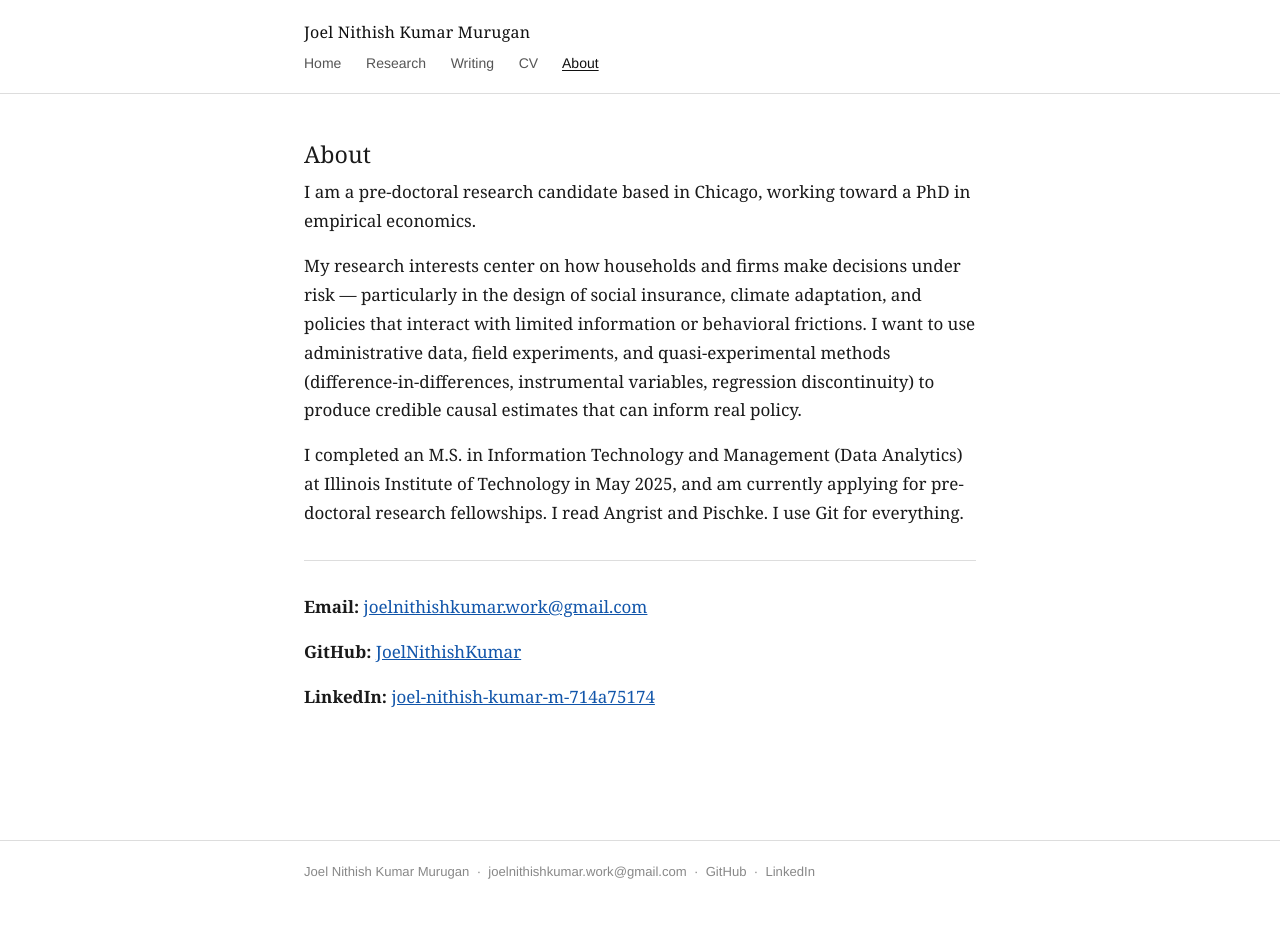
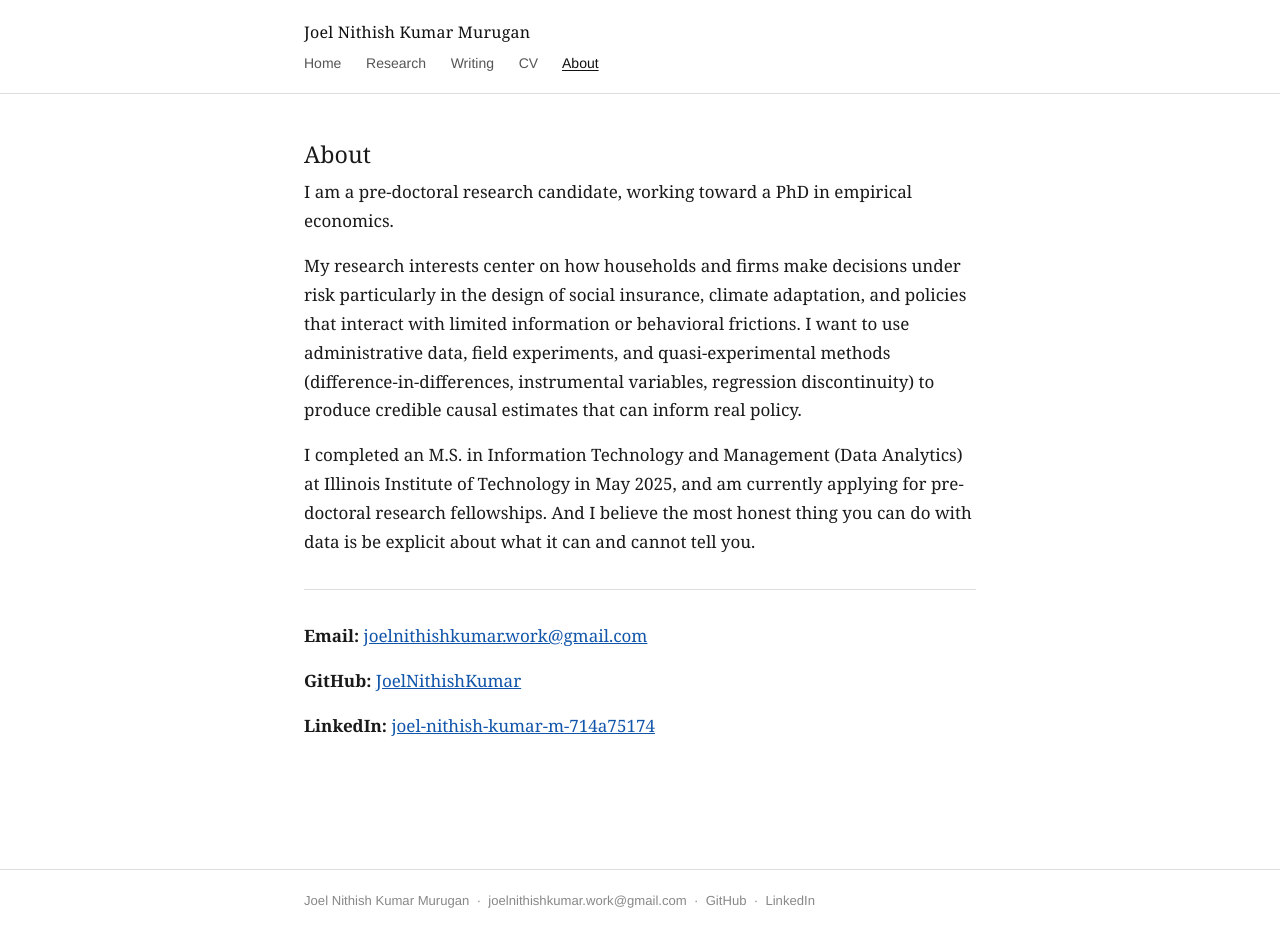
Before and after one commit to JoelNithishKumar/research, a Jekyll site: the page built from about.md, in a window 1280 px wide. Built offline with Jekyll 4.4.1, drawn with Linux system fonts in a browser that asks for light colours; before the commit the page ends 905 px from its top, so only the background shows below that.

Commit message:
Update about.md

```diff
--- a/about.md
+++ b/about.md
@@ -3,11 +3,11 @@ layout: page
 title: About
 ---
 
-I am a pre-doctoral research candidate based in Chicago, working toward a PhD in empirical economics.
+I am a pre-doctoral research candidate, working toward a PhD in empirical economics.
 
-My research interests center on how households and firms make decisions under risk — particularly in the design of social insurance, climate adaptation, and policies that interact with limited information or behavioral frictions. I want to use administrative data, field experiments, and quasi-experimental methods (difference-in-differences, instrumental variables, regression discontinuity) to produce credible causal estimates that can inform real policy.
+My research interests center on how households and firms make decisions under risk particularly in the design of social insurance, climate adaptation, and policies that interact with limited information or behavioral frictions. I want to use administrative data, field experiments, and quasi-experimental methods (difference-in-differences, instrumental variables, regression discontinuity) to produce credible causal estimates that can inform real policy.
 
-I completed an M.S. in Information Technology and Management (Data Analytics) at Illinois Institute of Technology in May 2025, and am currently applying for pre-doctoral research fellowships. I read Angrist and Pischke. I use Git for everything.
+I completed an M.S. in Information Technology and Management (Data Analytics) at Illinois Institute of Technology in May 2025, and am currently applying for pre-doctoral research fellowships. And I believe the most honest thing you can do with data is be explicit about what it can and cannot tell you.
 
 ---
 
```
